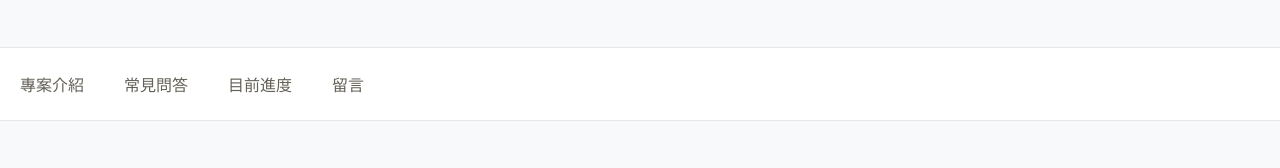
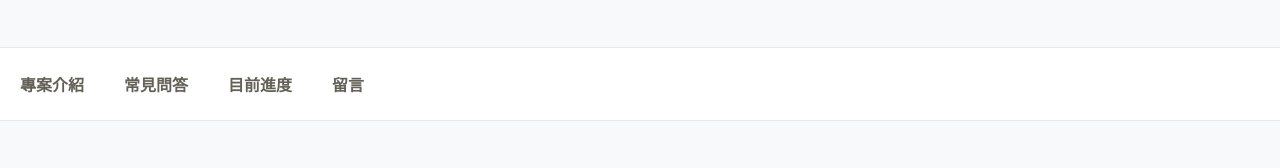
Before and after one commit to lyaui/tailwind-practice_raising-funds, a React (Create React App) app: page /product-details in a window 1280 px wide. Shown: the part 730-898 px from the top of the page. Built offline with nearby package versions, Linux system fonts and the light colour scheme; the HTML template or start-up script is replaced by a standard one; a web font is replaced by a local one.

Commit message:
樣式 bug 修正

```diff
--- a/src/compnents/UI/Card.js
+++ b/src/compnents/UI/Card.js
@@ -2,7 +2,7 @@ import React from 'react';
 
 function Card({ className, children }) {
   return (
-    <div class={`p-4 border rounded-lg border-gray-cardBorder ${className && className}`}>
+    <div className={`p-4 border rounded-lg border-gray-cardBorder ${className && className}`}>
       {children}
     </div>
   );
--- a/src/compnents/productDetails/ProductInfoTabs.js
+++ b/src/compnents/productDetails/ProductInfoTabs.js
@@ -21,7 +21,7 @@ function ProductInfoTabs() {
     { path: `${url}/comments`, component: <Comments /> },
   ];
   const renderTabItems = tabItems.map(({ path, label }) => (
-    <li className='py-6 text-bold text-font-link' key={path}>
+    <li className='py-6 font-bold text-font-link' key={path}>
       <Link className='px-5 py-6' to={path}>
         {label}
       </Link>
@@ -41,7 +41,7 @@ function ProductInfoTabs() {
         <div className='col-span-8'>
           <Switch>{renderRouteItems}</Switch>
         </div>
-        <PerkInfo className='col-span-4' />
+        <PerkInfo />
       </main>
     </Fragment>
   );
```
